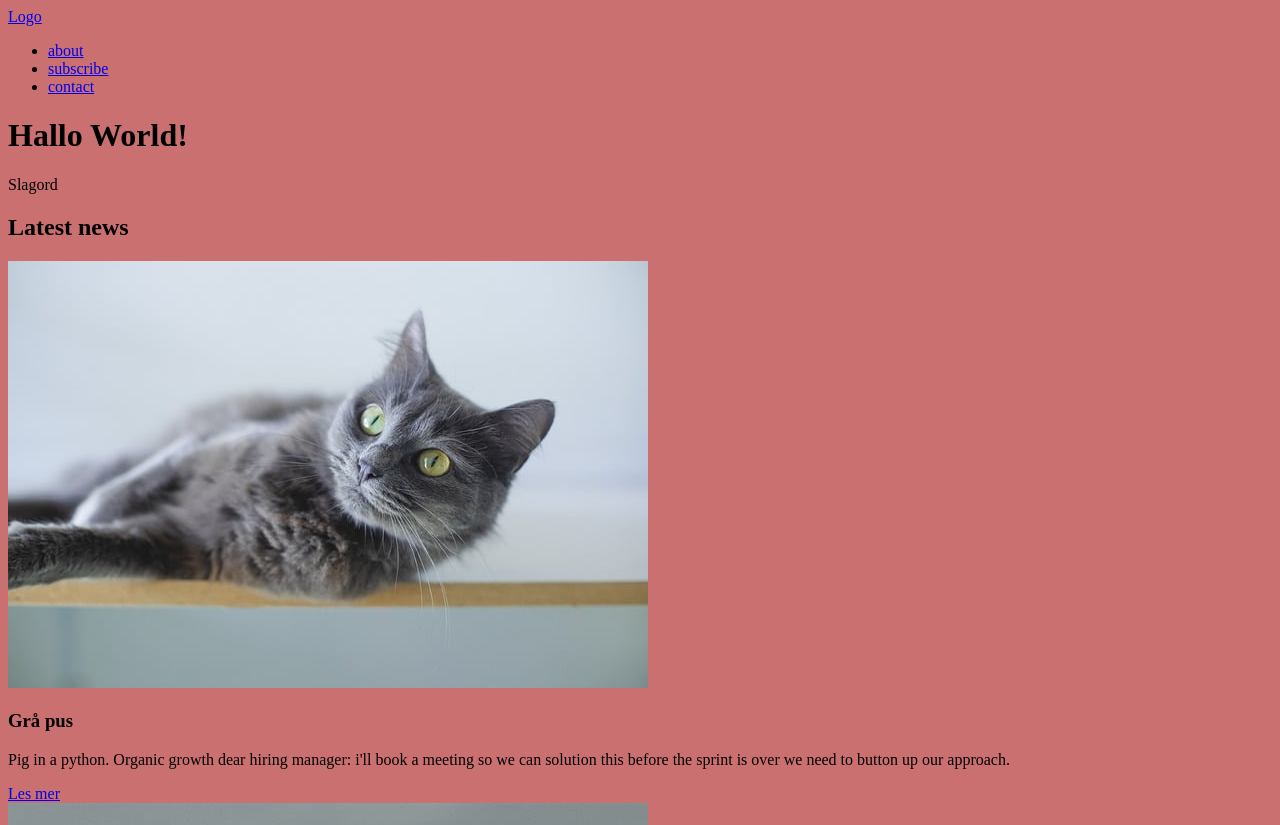
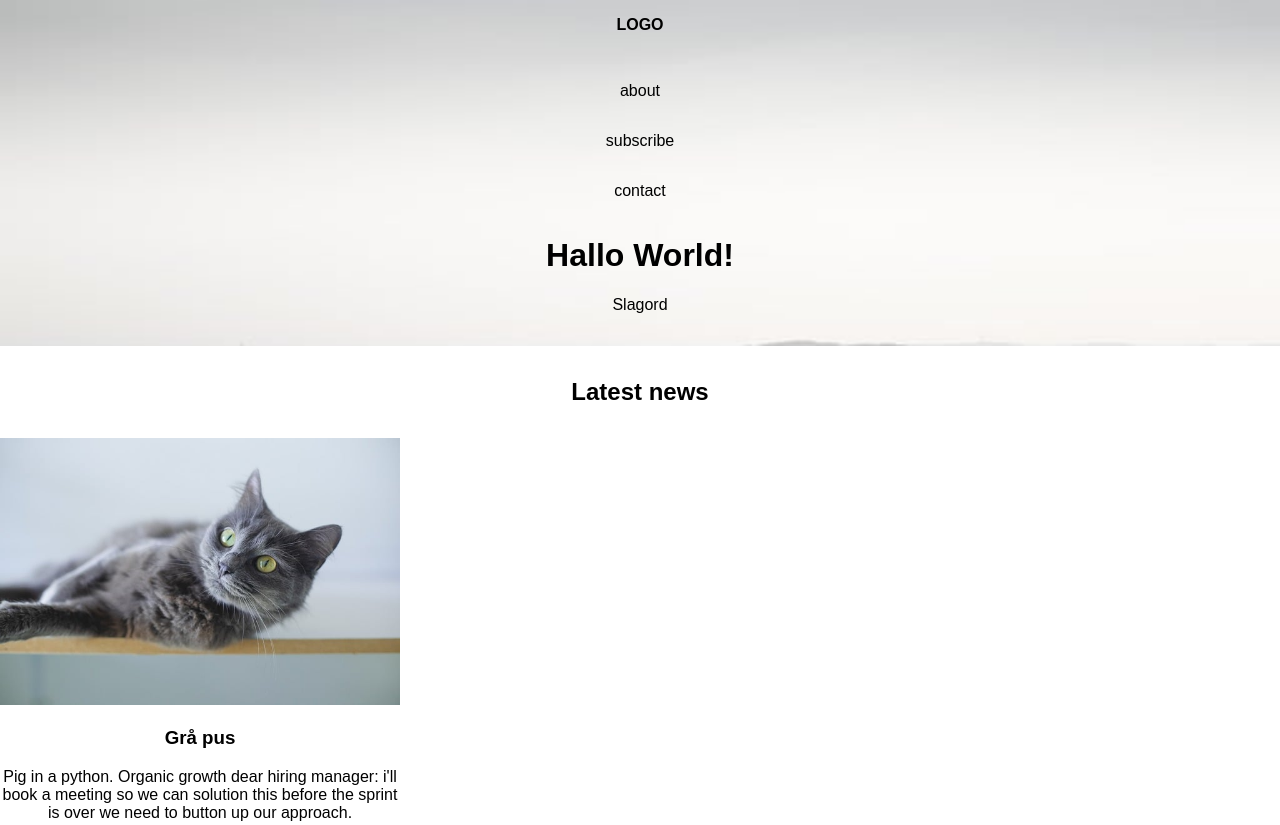
Before and after one commit to KarolinaGajos/CSS-HTML, a plain HTML site: page HTML-OG-CSS/index.html in a window 1280 px wide. Shown: the top 825 px of the page. Drawn offline with Linux system fonts and the light colour scheme.

Commit message:
massee endringerrr

```diff
--- a/HTML-OG-CSS/style.css
+++ b/HTML-OG-CSS/style.css
@@ -1,5 +1,48 @@
 /* id bør være ulike, classer hvor mange vi vil, atrybut selector - skal ikke brukes her,  */
 /* regelsett - bakgrunn */
 body{
-    background-color: #ca7070;
+    font-family: Arial, Helvetica, sans-serif;
+    margin: 0;
 }
+/* css for header og nav */
+
+header{
+    text-align:center;
+    background-image: url("img/rocks-8208314_640.jpg");
+    background-size: cover;
+    padding: 0 0 1rem 0;
+}
+/* fjerner gult/tomt rom */
+header nav ul{
+    margin: 1rem 0 0 0;
+    padding: 0;
+}
+
+header nav span a{
+    font-weight: 900;
+    text-transform: uppercase;
+}
+
+nav a{
+    text-decoration: none;
+    color: #000;
+    padding: 1rem;
+    display: inline-block;
+}
+
+main{
+    text-align: center;
+
+}
+main section h2{
+    margin: 2rem 0;
+}
+article{
+    max-width: 400px;
+    min-width: 250px;
+    width: 100%;
+}
+
+main section article img{
+    width: 100%;
+}
```
